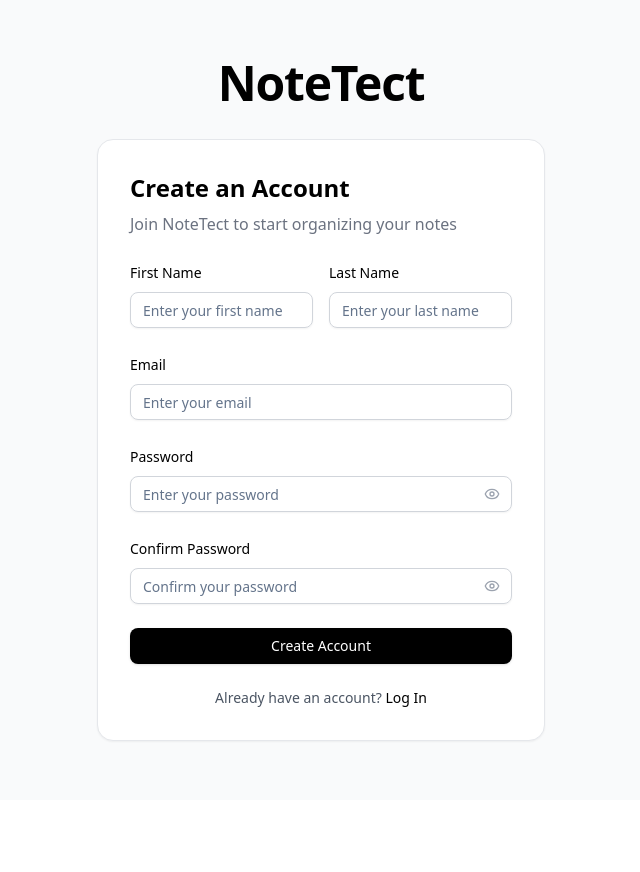
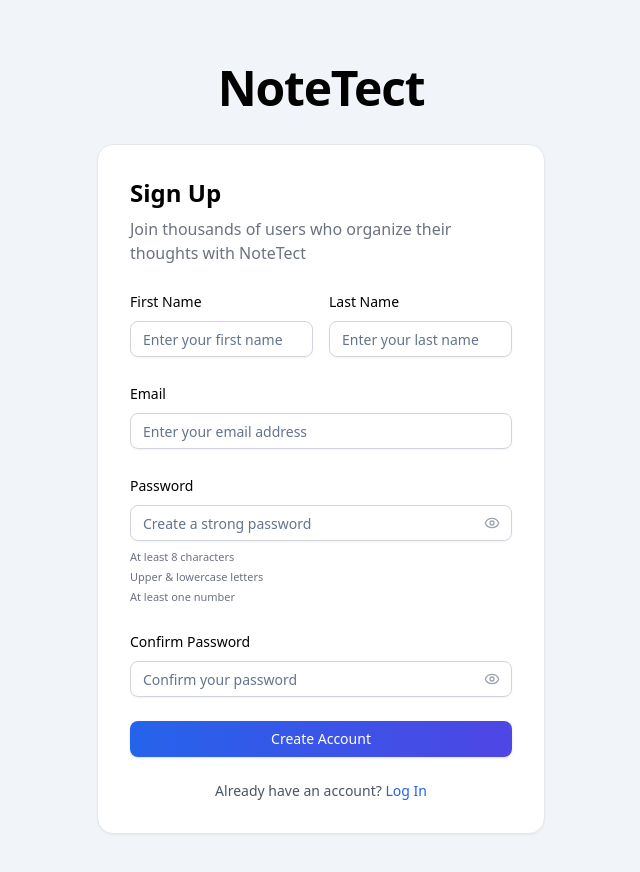
Before and after one commit to jonvicbarcenas/NoteTect, a React (Vite) app in the folder frontend/: page /signup in a window 1280 px wide. Shown: the top 872 px of the page, without its empty margins (319-959 px from the left). Before the commit the page ends 800 px from the top, so only its background shows below. Built offline with nearby package versions, Linux system fonts and the light colour scheme.

Commit message:
feature(auth): update signup page UI to match design

```diff
--- a/frontend/src/pages/SignupPage.tsx
+++ b/frontend/src/pages/SignupPage.tsx
@@ -30,7 +30,7 @@ export default function SignupPage() {
   }
 
   return (
-    <div className="min-h-screen bg-gray-50 flex items-center justify-center py-12 px-4 sm:px-6 lg:px-8">
+    <div className="min-h-screen bg-slate-100 flex items-center justify-center py-16 px-4 sm:px-6 lg:px-8">
       <motion.div
         initial={{ opacity: 0, y: -20 }}
         animate={{ opacity: 1, y: 0 }}
@@ -48,9 +48,9 @@ export default function SignupPage() {
           className="bg-white p-8 border border-gray-200 rounded-2xl shadow-sm"
         >
           <div className="mb-6">
-            <h2 className="text-2xl font-semibold text-black mb-2">Create an Account</h2>
+            <h2 className="text-2xl font-semibold text-black mb-2">Sign Up</h2>
             <p className="text-gray-500">
-              Join NoteTect to start organizing your notes
+              Join thousands of users who organize their thoughts with NoteTect
             </p>
           </div>
 
@@ -76,7 +76,7 @@ export default function SignupPage() {
                   required
                   value={firstName}
                   onChange={(e) => setFirstName(e.target.value)}
-                  className="w-full px-3 py-2 border border-gray-300 rounded-lg focus:ring-2 focus:ring-black focus:border-black"
+                  className="w-full px-3 py-2 border border-gray-300 rounded-lg focus:ring-2 focus:ring-blue-600 focus:border-blue-600"
                   placeholder="Enter your first name"
                 />
               </div>
@@ -95,7 +95,7 @@ export default function SignupPage() {
                   required
                   value={lastName}
                   onChange={(e) => setLastName(e.target.value)}
-                  className="w-full px-3 py-2 border border-gray-300 rounded-lg focus:ring-2 focus:ring-black focus:border-black"
+                  className="w-full px-3 py-2 border border-gray-300 rounded-lg focus:ring-2 focus:ring-blue-600 focus:border-blue-600"
                   placeholder="Enter your last name"
                 />
               </div>
@@ -118,8 +118,8 @@ export default function SignupPage() {
                 required
                 value={email}
                 onChange={(e) => setEmail(e.target.value)}
-                className="w-full px-3 py-2 border border-gray-300 rounded-lg focus:ring-2 focus:ring-black focus:border-black"
-                placeholder="Enter your email"
+                className="w-full px-3 py-2 border border-gray-300 rounded-lg focus:ring-2 focus:ring-blue-600 focus:border-blue-600"
+                placeholder="Enter your email address"
               />
             </motion.div>
 
@@ -144,8 +144,8 @@ export default function SignupPage() {
                   required
                   value={password}
                   onChange={(e) => setPassword(e.target.value)}
-                  className="w-full px-3 py-2 pr-10 border border-gray-300 rounded-lg focus:ring-2 focus:ring-black focus:border-black"
-                  placeholder="Enter your password"
+                  className="w-full px-3 py-2 pr-10 border border-gray-300 rounded-lg focus:ring-2 focus:ring-blue-600 focus:border-blue-600"
+                  placeholder="Create a strong password"
                 />
                 <button
                   type="button"
@@ -159,9 +159,12 @@ export default function SignupPage() {
                   )}
                 </button>
               </div>
+              <div className="mt-2 space-y-1 text-[11px] leading-4 text-gray-500">
+                <p>At least 8 characters</p>
+                <p>Upper & lowercase letters</p>
+                <p>At least one number</p>
+              </div>
             </motion.div>
-
-
 
             <motion.div
               initial={{ opacity: 0, x: 20 }}
@@ -184,7 +187,7 @@ export default function SignupPage() {
                   required
                   value={confirmPassword}
                   onChange={(e) => setConfirmPassword(e.target.value)}
-                  className="w-full px-3 py-2 pr-10 border border-gray-300 rounded-lg focus:ring-2 focus:ring-black focus:border-black"
+                  className="w-full px-3 py-2 pr-10 border border-gray-300 rounded-lg focus:ring-2 focus:ring-blue-600 focus:border-blue-600"
                   placeholder="Confirm your password"
                 />
                 <button
@@ -208,7 +211,7 @@ export default function SignupPage() {
             >
               <Button
                 type="submit"
-                className="w-full bg-black hover:bg-gray-800 text-white font-medium py-3 rounded-lg"
+                className="w-full bg-gradient-to-r from-blue-600 to-indigo-600 hover:from-blue-700 hover:to-indigo-700 text-white font-medium py-3 rounded-lg"
               >
                 Create Account
               </Button>
@@ -225,7 +228,7 @@ export default function SignupPage() {
               {"Already have an account? "}
               <Link
                 to="/login"
-                className="font-medium text-black hover:underline"
+                className="font-medium text-blue-600 hover:underline"
               >
                 Log In
               </Link>
```
